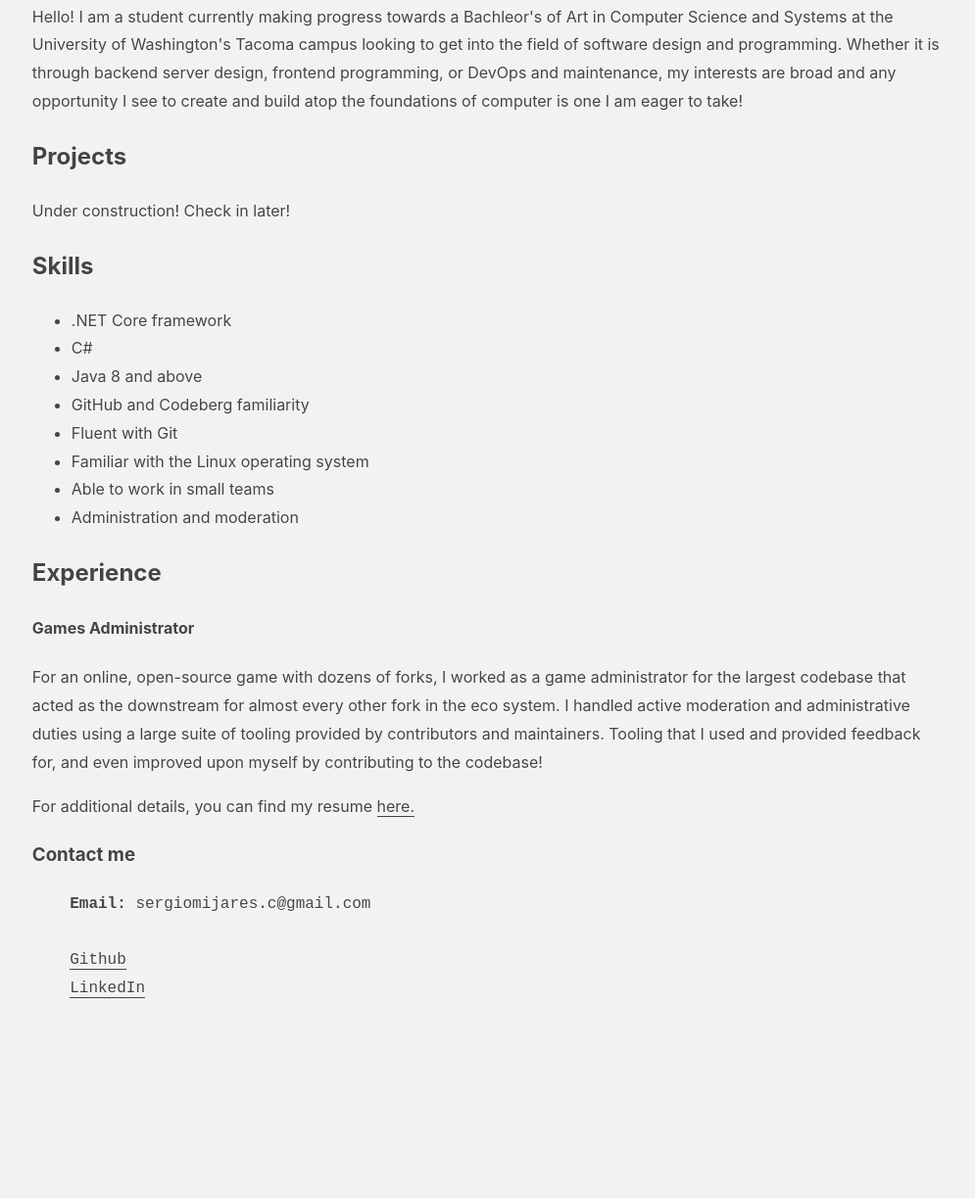
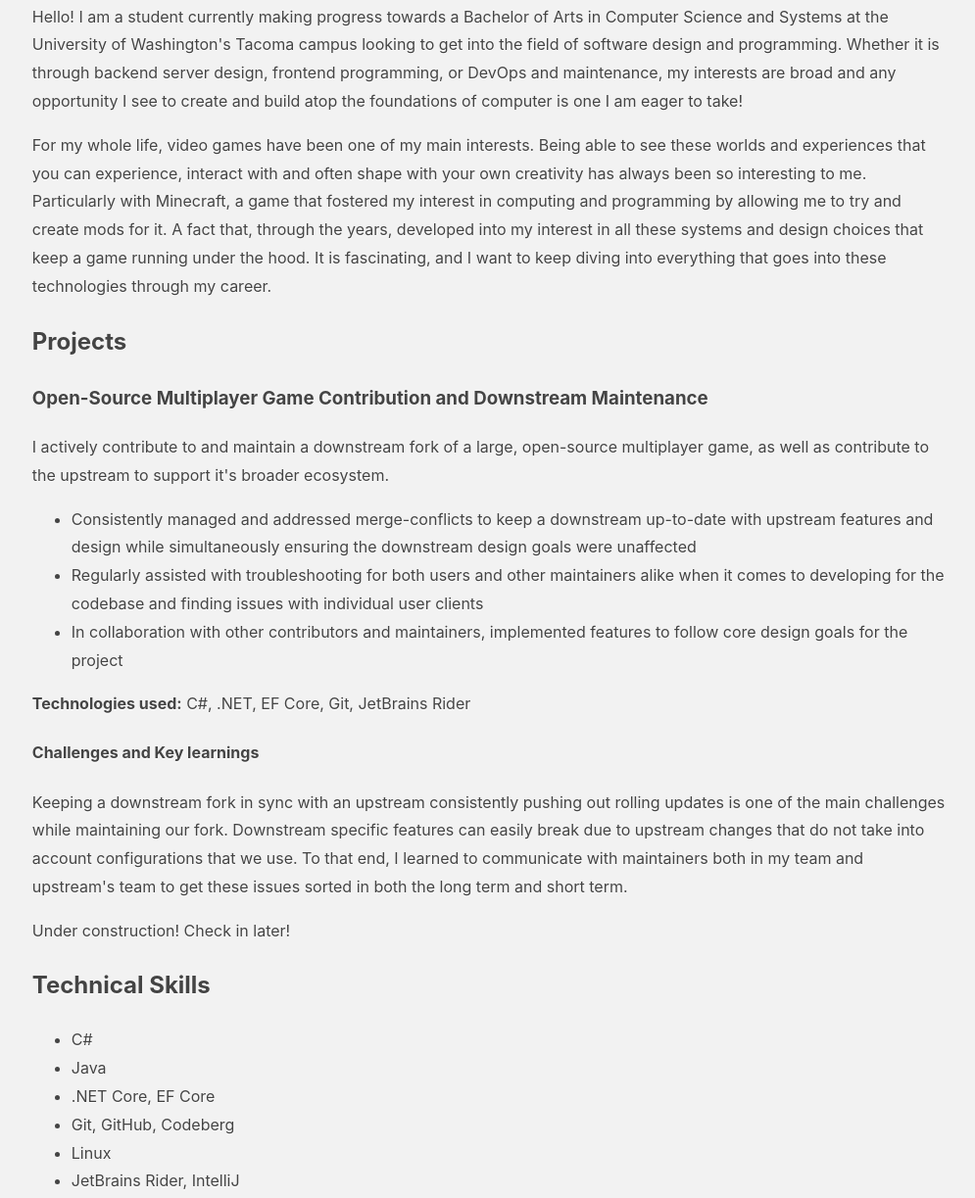
Before and after one commit to lumina-beetle/lumina-beetle.github.io, a plain HTML site: page index.html in a window 1280 px wide. Shown: the part 281-1504 px from the top of the page at 98% size, without its empty margins (140-1135 px from the left). Before the commit the page ends 1369 px from the top, so only its background shows below. Drawn offline with Linux system fonts and the light colour scheme.

Commit message:
final commit

```diff
--- a/index.html
+++ b/index.html
@@ -31,33 +31,69 @@
 
 <h2>About Me</h2>
 <p>
-    Hello! I am a student currently making progress towards a Bachleor's of Art in Computer Science and Systems at the
+    Hello! I am a student currently making progress towards a Bachelor of Arts in Computer Science and Systems at the
     University of Washington's Tacoma campus looking to get into the field of software design and programming. Whether it
     is through backend server design, frontend programming, or DevOps and maintenance, my interests are broad and any
     opportunity I see to create and build atop the foundations of computer is one I am eager to take!
 </p>
+<p>
+    For my whole life, video games have been one of my main interests. Being able to see these worlds and experiences
+    that you can experience, interact with and often shape with your own creativity has always been so interesting to
+    me. Particularly with Minecraft, a game that fostered my interest in computing and programming by allowing me to
+    try and create mods for it. A fact that, through the years, developed into my interest in all these systems and
+    design choices that keep a game running under the hood. It is fascinating, and I want to keep diving into
+    everything that goes into these technologies through my career.
+</p>
 <h2>Projects</h2>
+<h3>Open-Source Multiplayer Game Contribution and Downstream Maintenance</h3>
+<p>I actively contribute to and maintain a downstream fork of a large, open-source multiplayer game, as well as
+contribute to the upstream to support it's broader ecosystem.</p>
+<ul>
+    <li>Consistently managed and addressed merge-conflicts to keep a downstream up-to-date with upstream features and
+        design while simultaneously ensuring the downstream design goals were unaffected</li>
+    <li>Regularly assisted with troubleshooting for both users and other maintainers alike when it comes to developing
+        for the codebase and finding issues with individual user clients</li>
+    <li>In collaboration with other contributors and maintainers, implemented features to follow core design goals
+    for the project</li>
+</ul>
+<p><strong>Technologies used:</strong> C#, .NET, EF Core, Git, JetBrains Rider</p>
+<h4>Challenges and Key learnings</h4>
+<p>
+    Keeping a downstream fork in sync with an upstream consistently pushing out rolling updates is one of the main
+    challenges while maintaining our fork. Downstream specific features can easily break due to upstream
+    changes that do not take into account configurations that we use. To that end, I learned to communicate with
+    maintainers both in my team and upstream's team to get these issues sorted in both the long term and short term.
+</p>
+
 <p>Under construction! Check in later!</p>
-<h2>Skills</h2>
+<h2>Technical Skills</h2>
 <ul>
-    <li>.NET Core framework</li>
     <li>C#</li>
-    <li>Java 8 and above</li>
-    <li>GitHub and Codeberg familiarity</li>
-    <li>Fluent with Git</li>
-    <li>Familiar with the Linux operating system</li>
-    <li>Able to work in small teams</li>
-    <li>Administration and moderation</li>
+    <li>Java</li>
+    <li>.NET Core, EF Core</li>
+    <li>Git, GitHub, Codeberg</li>
+    <li>Linux</li>
+    <li>JetBrains Rider, IntelliJ</li>
+</ul>
+<h2>Professional Skills</h2>
+<ul>
+    <li>Collaboration in small teams</li>
+    <li>Community administration and moderation</li>
+    <li>Technical documentation and Writing</li>
+</ul>
+<h2>Coursework</h2>
+<ul>
+    <li>TCSS 320: Discrete Mathematics</li>
+    <li>TCSS 305: Programming Practicum</li>
 </ul>
 
 <h2>Experience</h2>
-<h4>Games Administrator</h4>
-<p>
-    For an online, open-source game with dozens of forks, I worked as a game administrator for the largest codebase that
-    acted as the downstream for almost every other fork in the eco system. I handled active moderation and administrative
-    duties using a large suite of tooling provided by contributors and maintainers. Tooling that I used and provided
-    feedback for, and even improved upon myself by contributing to the codebase!
-</p>
+<h4>Community Moderator and Policy Contributor, Open-Source Project</h4>
+<ul>
+    <li>Helped to set and uphold community standards on behalf of project leads</li>
+    <li>Drafted and reviewed community guidelines in collaboration with other project staff</li>
+    <li>Used internal moderation tooling, providing feedback to project maintainers</li>
+</ul>
 
 
 For additional details, you can find my resume <a href="resume.pdf">here.</a>
```
Also changed, not shown: 1 other file.
